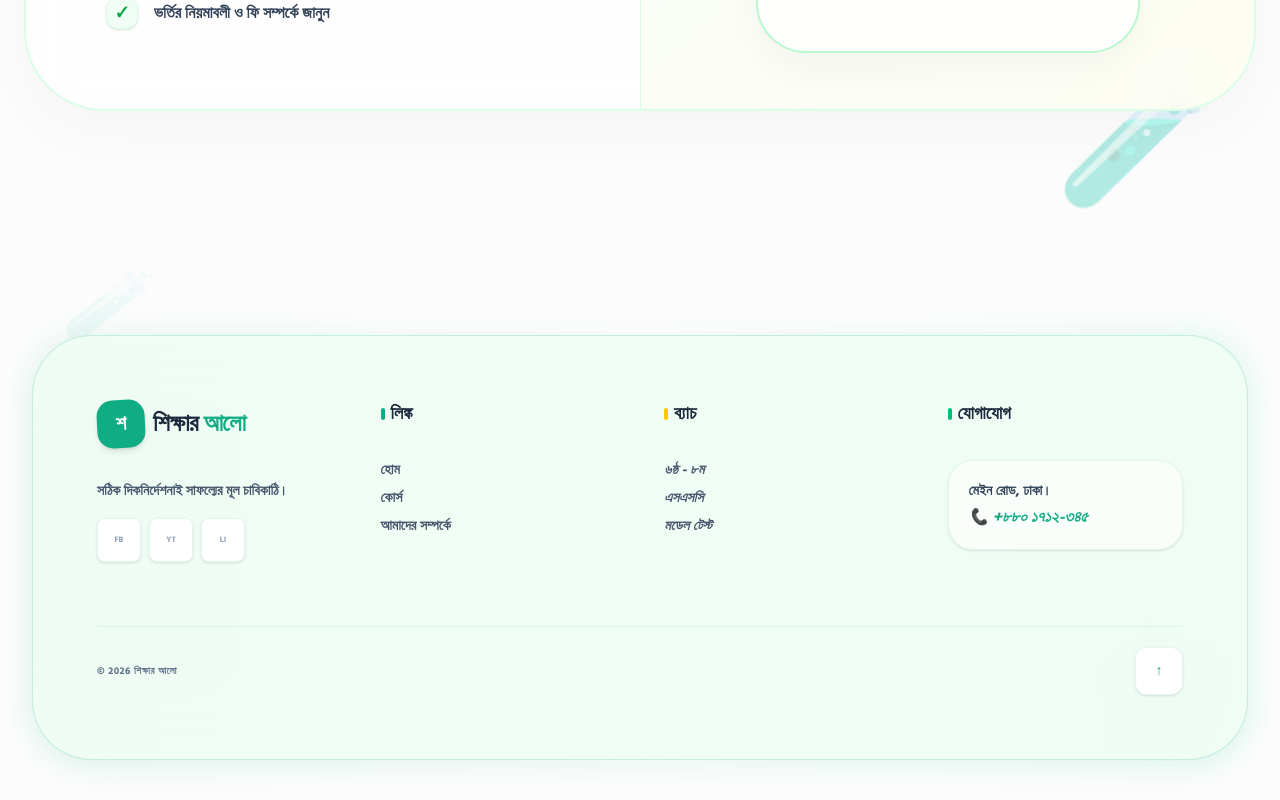
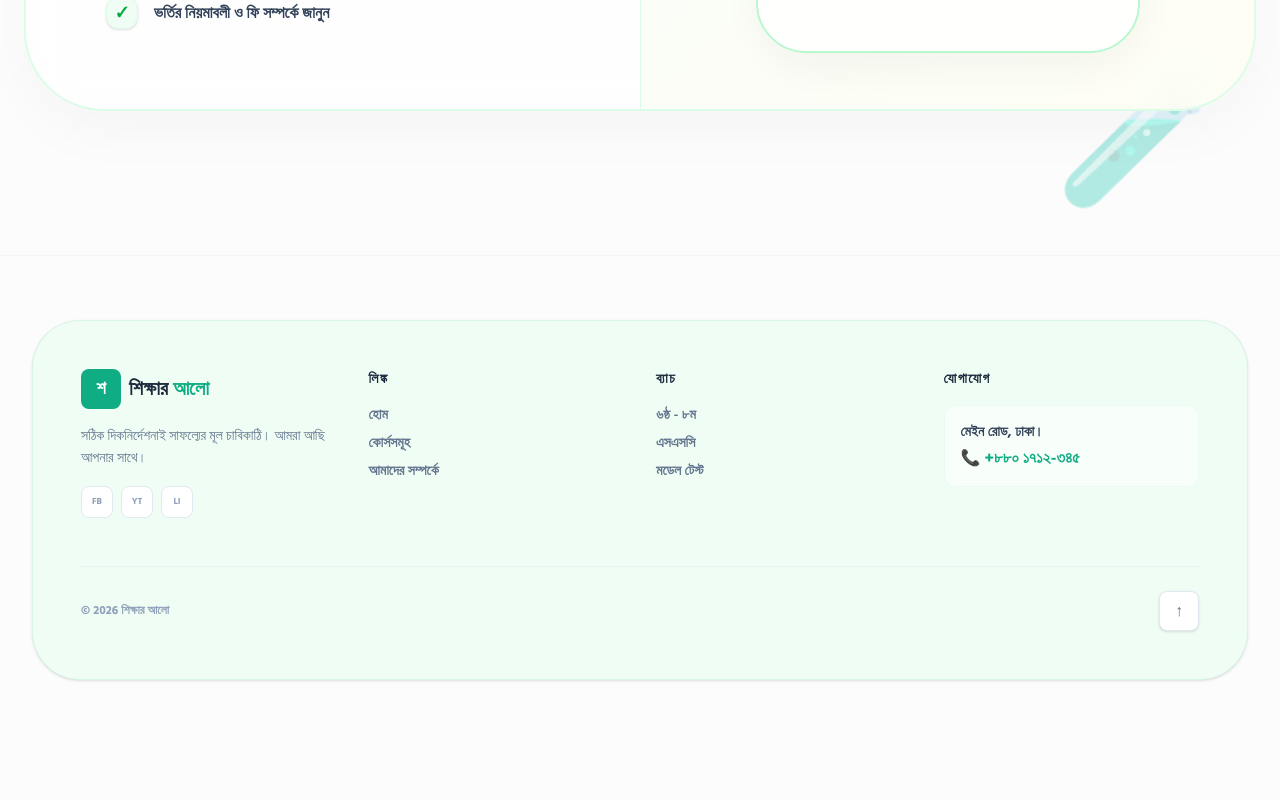
Before and after one commit to Durjoyalways/coaching-center, a Next.js app: page / in a window 1280 px wide. Shown: the part 4734-5534 px from the top of the page. After the commit the page ends 5438 px from the top, so only its background shows below. Built offline with nearby package versions, Linux system fonts and the light colour scheme; no server answers.

Commit message:
added a new change in footer

```diff
--- a/src/components/shared/Footer.tsx
+++ b/src/components/shared/Footer.tsx
@@ -2,175 +2,87 @@
 
 import React from "react";
 import Link from "next/link";
-import { motion, Variants } from "framer-motion";
 
 const Footer: React.FC = () => {
-  // ১. টাইপস্ক্রিপ্ট এরর ফিক্স করার জন্য 'as const' ব্যবহার করা হয়েছে
-  const fadeInUp: Variants = {
-    hidden: { opacity: 0, y: 40 },
-    visible: {
-      opacity: 1,
-      y: 0,
-      transition: {
-        duration: 0.7,
-        ease: "easeOut" as const // এখানে 'as const' যোগ করা হয়েছে
-      }
-    }
-  };
+  return (
+    <footer className="relative pt-8 lg:pt-16 pb-6 bg-[#fcfcfc] border-t border-slate-100">
+      <div className="max-w-7xl mx-auto px-4 lg:px-8">
 
-  const staggerContainer: Variants = {
-    hidden: { opacity: 0 },
-    visible: {
-      opacity: 1,
-      transition: { staggerChildren: 0.15 }
-    }
-  };
+        {/* মেইন কার্ড - হালকা সবুজ ব্যাকগ্রাউন্ড */}
+        <div className="bg-[#f0fdf4] border border-[#10ac84]/10 rounded-[24px] lg:rounded-[48px] p-6 lg:p-12 shadow-sm">
 
-  return (
-    <footer className="relative pt-8 lg:pt-20 pb-4 lg:pb-10 bg-[#fcfcfc] overflow-hidden">
+          <div className="grid grid-cols-2 lg:grid-cols-4 gap-8">
 
-      {/* 🌌 ব্যাকগ্রাউন্ড এলিমেন্টস - ফ্লোটিং অ্যানিমেশন */}
-      <div className="absolute inset-0 pointer-events-none select-none overflow-hidden">
-        <motion.div
-          animate={{ y: [0, -15, 0], rotate: [0, 10, 0] }}
-          transition={{ duration: 5, repeat: Infinity, ease: "linear" }}
-          className="absolute top-[5%] left-[5%] text-2xl lg:text-7xl opacity-5"
-        >
-          🧪
-        </motion.div>
-        <motion.div
-          animate={{ y: [0, 15, 0], rotate: [0, -10, 0] }}
-          transition={{ duration: 7, repeat: Infinity, ease: "linear" }}
-          className="absolute bottom-[10%] right-[5%] text-3xl lg:text-8xl opacity-5"
-        >
-          ⚛️
-        </motion.div>
+            {/* ১. ব্র্যান্ড সেকশন */}
+            <div className="col-span-2 lg:col-span-1">
+              <div className="flex items-center gap-2 mb-4">
+                <div className="w-8 h-8 lg:w-10 lg:h-10 bg-[#10ac84] rounded-lg flex items-center justify-center text-white font-bold text-sm lg:text-lg">
+                  শ
                 </div>
-
-      <motion.div
-        initial="hidden"
-        whileInView="visible"
-        viewport={{ once: false, amount: 0.2 }}
-        variants={fadeInUp}
-        className="max-w-7xl mx-auto px-4 lg:px-8 relative z-10"
-      >
-
-        <div className="relative group">
-          {/* গ্লো ইফেক্ট অ্যানিমেশন */}
-          <motion.div
-            animate={{ opacity: [0.3, 0.6, 0.3] }}
-            transition={{ duration: 3, repeat: Infinity }}
-            className="absolute -inset-1 bg-gradient-to-r from-[#10ac84]/20 via-green-200/20 to-emerald-400/20 rounded-[25px] lg:rounded-[60px] blur-lg"
-          ></motion.div>
-
-          {/* 🌿 মেইন ফুটার কার্ড */}
-          <div className="relative backdrop-blur-2xl bg-[#f0fdf4]/90 border border-[#10ac84]/20 rounded-[25px] lg:rounded-[60px] p-6 lg:p-16 shadow-[0_10px_30px_rgba(16,172,132,0.05)] transition-all duration-500 group-hover:border-[#10ac84]/40">
-
-            <motion.div
-              variants={staggerContainer}
-              className="grid grid-cols-2 lg:grid-cols-4 gap-6 lg:gap-12 text-left"
-            >
-              {/* ১. ব্র্যান্ড সেকশন */}
-              <motion.div variants={fadeInUp} className="col-span-2 lg:col-span-1">
-                <div className="flex items-center gap-2 mb-3 lg:mb-8">
-                  <motion.div
-                    whileHover={{ rotate: 15, scale: 1.1 }}
-                    className="w-8 h-8 lg:w-12 lg:h-12 bg-[#10ac84] rounded-lg lg:rounded-2xl flex items-center justify-center text-white font-black text-sm lg:text-xl shadow-md -rotate-3 cursor-pointer"
-                  >
-                    শ
-                  </motion.div>
-                  <h3 className="text-lg lg:text-2xl font-black text-slate-800 tracking-tight">
+                <h3 className="text-lg lg:text-xl font-black text-slate-800">
                   শিক্ষার <span className="text-[#10ac84]">আলো</span>
                 </h3>
               </div>
-                <p className="text-slate-600 text-[10px] lg:text-sm font-bold leading-relaxed mb-4 max-w-xs">
-                  সঠিক দিকনির্দেশনাই সাফল্যের মূল চাবিকাঠি।
+              <p className="text-slate-500 text-xs lg:text-sm font-medium leading-relaxed mb-4">
+                সঠিক দিকনির্দেশনাই সাফল্যের মূল চাবিকাঠি। আমরা আছি আপনার সাথে।
               </p>
               <div className="flex gap-2">
                 {["FB", "YT", "LI"].map((social) => (
-                    <motion.div
-                      key={social}
-                      whileHover={{ y: -5, scale: 1.1 }}
-                      whileTap={{ scale: 0.9 }}
-                      className="w-8 h-8 lg:w-11 lg:h-11 rounded-lg bg-white border border-[#10ac84]/10 flex items-center justify-center shadow-sm font-black text-[8px] text-slate-400 hover:text-[#10ac84] hover:border-[#10ac84] transition-all cursor-pointer"
-                    >
+                  <div key={social} className="w-8 h-8 rounded-lg bg-white border border-slate-200 flex items-center justify-center text-[9px] font-bold text-slate-400 hover:text-[#10ac84] transition-colors cursor-pointer">
                     {social}
-                    </motion.div>
+                  </div>
                 ))}
-                </div>
-              </motion.div>
-
-              {/* ২. লিঙ্কসমূহ */}
-              <motion.div variants={fadeInUp} className="col-span-1 lg:col-span-1">
-                <h4 className="text-[11px] lg:text-lg font-black text-slate-800 mb-3 lg:mb-8 flex items-center gap-1.5">
-                  <span className="w-1 h-3 bg-[#10ac84] rounded-full"></span>
-                  লিঙ্ক
-                </h4>
-                <ul className="space-y-2 text-slate-600 text-[10px] lg:text-sm font-bold">
-                  {["হোম", "কোর্স", "আমাদের সম্পর্কে"].map((item) => (
-                    <motion.li key={item} whileHover={{ x: 5, color: "#10ac84" }}>
-                      <Link href="#" className="transition-colors">{item}</Link>
-                    </motion.li>
-                  ))}
-                </ul>
-              </motion.div>
-
-              {/* ৩. ব্যাচ সেকশন */}
-              <motion.div variants={fadeInUp} className="col-span-1 lg:col-span-1">
-                <h4 className="text-[11px] lg:text-lg font-black text-slate-800 mb-3 lg:mb-8 flex items-center gap-1.5">
-                  <span className="w-1 h-3 bg-yellow-400 rounded-full"></span>
-                  ব্যাচ
-                </h4>
-                <ul className="space-y-2 text-slate-600 text-[10px] lg:text-sm font-bold">
-                  {["৬ষ্ঠ - ৮ম", "এসএসসি", "মডেল টেস্ট"].map((item) => (
-                    <motion.li key={item} whileHover={{ x: 5 }} className="italic cursor-default">
-                      {item}
-                    </motion.li>
-                  ))}
-                </ul>
-              </motion.div>
-
-              {/* ৪. যোগাযোগ */}
-              <motion.div variants={fadeInUp} className="col-span-2 lg:col-span-1">
-                <h4 className="text-[11px] lg:text-lg font-black text-slate-800 mb-3 lg:mb-8 flex items-center gap-1.5">
-                  <span className="w-1 h-3 bg-emerald-500 rounded-full"></span>
-                  যোগাযোগ
-                </h4>
-                <motion.div
-                  whileHover={{ scale: 1.02 }}
-                  className="bg-white/60 backdrop-blur-sm p-3 lg:p-5 rounded-xl lg:rounded-[25px] border border-[#10ac84]/10 shadow-sm"
-                >
-                  <p className="text-slate-700 text-[9px] lg:text-sm font-black mb-1">মেইন রোড, ঢাকা।</p>
-                  <p className="text-[#10ac84] text-[11px] lg:text-base font-black italic">
-                    📞 +৮৮০ ১৭১২-৩৪৫
-                  </p>
-                </motion.div>
-              </motion.div>
-
-            </motion.div>
-
-            {/* কপিরাইট */}
-            <motion.div
-              variants={fadeInUp}
-              className="mt-8 lg:mt-16 pt-5 border-t border-[#10ac84]/10 flex flex-row items-center justify-between gap-4"
-            >
-              <p className="text-slate-500 text-[8px] lg:text-[10px] font-black uppercase tracking-wider">
-                © {new Date().getFullYear()} শিক্ষার আলো
-              </p>
-
-              <motion.button
-                whileHover={{ y: -5, backgroundColor: "#10ac84", color: "#fff" }}
-                whileTap={{ scale: 0.9 }}
-                onClick={() => window.scrollTo({top: 0, behavior: 'smooth'})}
-                className="w-8 h-8 lg:w-12 lg:h-12 bg-white text-[#10ac84] rounded-lg lg:rounded-xl flex items-center justify-center text-sm shadow-sm border border-[#10ac84]/10 transition-all"
-              >
-                ↑
-              </motion.button>
-            </motion.div>
               </div>
             </div>
 
-      </motion.div>
+            {/* ২. লিঙ্কসমূহ */}
+            <div className="col-span-1">
+              <h4 className="text-xs lg:text-sm font-bold text-slate-800 uppercase tracking-widest mb-4">লিঙ্ক</h4>
+              <ul className="space-y-2 text-slate-500 text-xs lg:text-sm font-semibold">
+                <li><Link href="/" className="hover:text-[#10ac84]">হোম</Link></li>
+                <li><Link href="/courses" className="hover:text-[#10ac84]">কোর্সসমূহ</Link></li>
+                <li><Link href="/about" className="hover:text-[#10ac84]">আমাদের সম্পর্কে</Link></li>
+              </ul>
+            </div>
+
+            {/* ৩. ব্যাচসমূহ */}
+            <div className="col-span-1">
+              <h4 className="text-xs lg:text-sm font-bold text-slate-800 uppercase tracking-widest mb-4">ব্যাচ</h4>
+              <ul className="space-y-2 text-slate-500 text-xs lg:text-sm font-semibold">
+                <li>৬ষ্ঠ - ৮ম</li>
+                <li>এসএসসি</li>
+                <li>মডেল টেস্ট</li>
+              </ul>
+            </div>
+
+            {/* ৪. যোগাযোগ */}
+            <div className="col-span-2 lg:col-span-1">
+              <h4 className="text-xs lg:text-sm font-bold text-slate-800 uppercase tracking-widest mb-4">যোগাযোগ</h4>
+              <div className="bg-white/50 p-4 rounded-xl border border-[#10ac84]/5">
+                <p className="text-slate-700 text-xs lg:text-sm font-bold mb-1">মেইন রোড, ঢাকা।</p>
+                <p className="text-[#10ac84] text-sm lg:text-base font-black">
+                  📞 +৮৮০ ১৭১২-৩৪৫
+                </p>
+              </div>
+            </div>
+
+          </div>
+
+          {/* কপিরাইট সেকশন */}
+          <div className="mt-8 lg:mt-12 pt-6 border-t border-slate-200/50 flex flex-row items-center justify-between">
+            <p className="text-slate-400 text-[10px] lg:text-xs font-bold">
+              © {new Date().getFullYear()} শিক্ষার আলো
+            </p>
+            <button
+              onClick={() => window.scrollTo({top: 0, behavior: 'smooth'})}
+              className="w-8 h-8 lg:w-10 lg:h-10 bg-white border border-slate-200 rounded-lg flex items-center justify-center text-slate-500 hover:bg-[#10ac84] hover:text-white transition-all shadow-sm"
+            >
+              ↑
+            </button>
+          </div>
+
+        </div>
+      </div>
     </footer>
   );
 };
```
Lines whose indentation alone changed are shown as unchanged.
